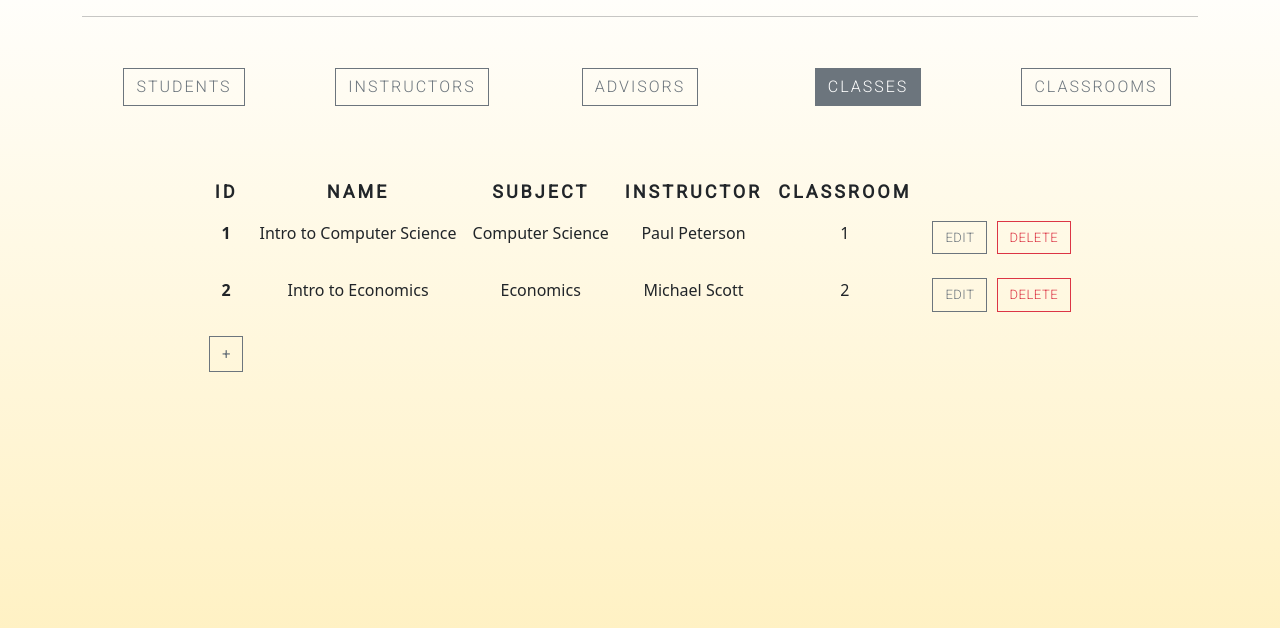
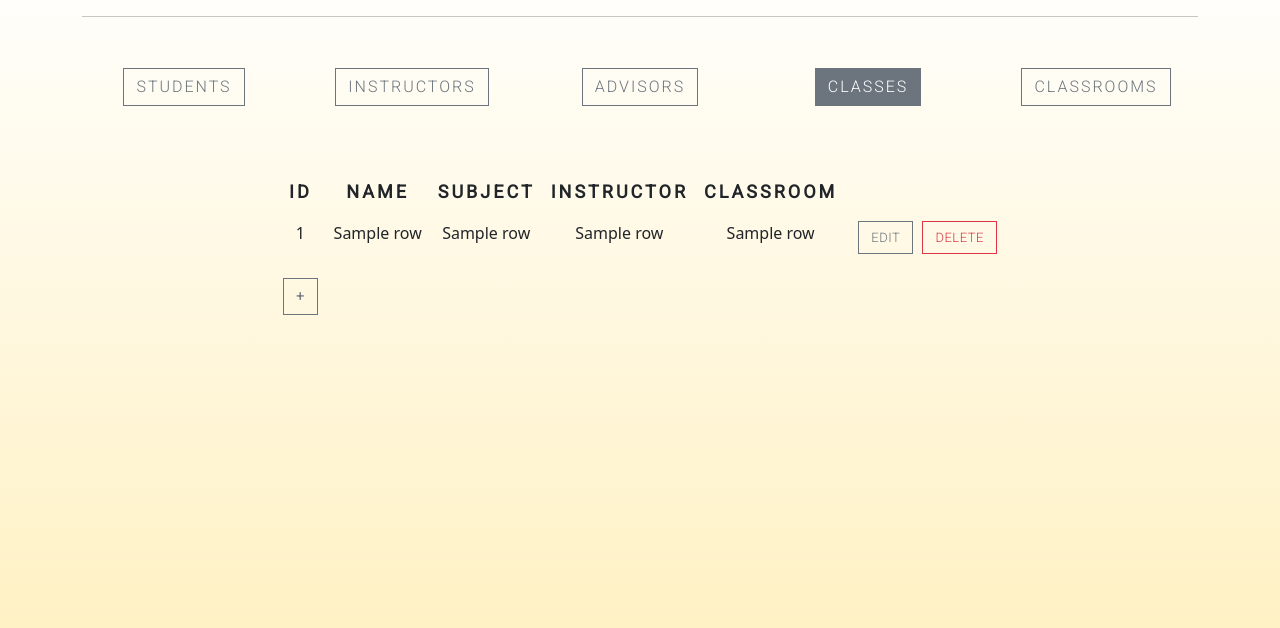
Before and after one commit to dustinwalkup/faber_college, a Flask app: template templates/classes.html in a window 1280 px wide. Shown: the part 56-684 px from the top of the page. Run offline with Flask 2, Linux system fonts and the light colour scheme; the template is opened without the code that fills it: most values are stand-ins (such as "Sample title", 1, 10 or a date in 2020).

Commit message:
Update class pages to display read data

```diff
--- a/templates/classes.html
+++ b/templates/classes.html
@@ -49,12 +49,13 @@
                     </tr>
                 </thead>
                 <tbody>
+                    {% for row in rows%}
                     <tr class="table_rows" id="">
-                        <th>1</th>
-                        <td>Intro to Computer Science</td>
-                        <td>Computer Science</td>
-                        <td>Paul Peterson</td>
-                        <td>1</td>
+                        <td>{{row[0]}}</td>
+                        <td>{{row[1]}}</td>
+                        <td>{{row[2]}}</td>
+                        <td>{{row[3]}}</td>
+                        <td>{{row[4]}}</td>
                         <td>
                             <!--<span class="edit" onclick="window.location.href='addclass.html';">edit</span>
                             <span class="edit">delete</span>-->
@@ -62,19 +63,7 @@
                             <button type="submit" class="btn btn-outline-danger mb-2" id="myButtonSmall" onclick="window.location.href='addclass.html';">delete</button>
                         </td>
                     </tr>
-                    <tr class="table_rows" id="">
-                        <th>2</th>
-                        <td>Intro to Economics</td>
-                        <td>Economics</td>
-                        <td>Michael Scott</td>
-                        <td>2</td>
-                        <td>
-                            <!--<span class="edit" onclick="window.location.href='addclass.html';">edit</span>
-                            <span class="edit">delete</span>-->
-                            <button type="submit" class="btn btn-outline-secondary mb-2 btn-xs" id="myButtonSmall" onclick="window.location.href='addclass.html';">edit</button>
-                            <button type="submit" class="btn btn-outline-danger mb-2" id="myButtonSmall" onclick="window.location.href='addclass.html';">delete</button>
-                        </td>
-                    </tr>
+                    {% endfor %}
                 </tbody>
                 <tfoot>
                     <td>
```
Also changed, not shown: templates/classrooms.html (+4 -10 lines).
